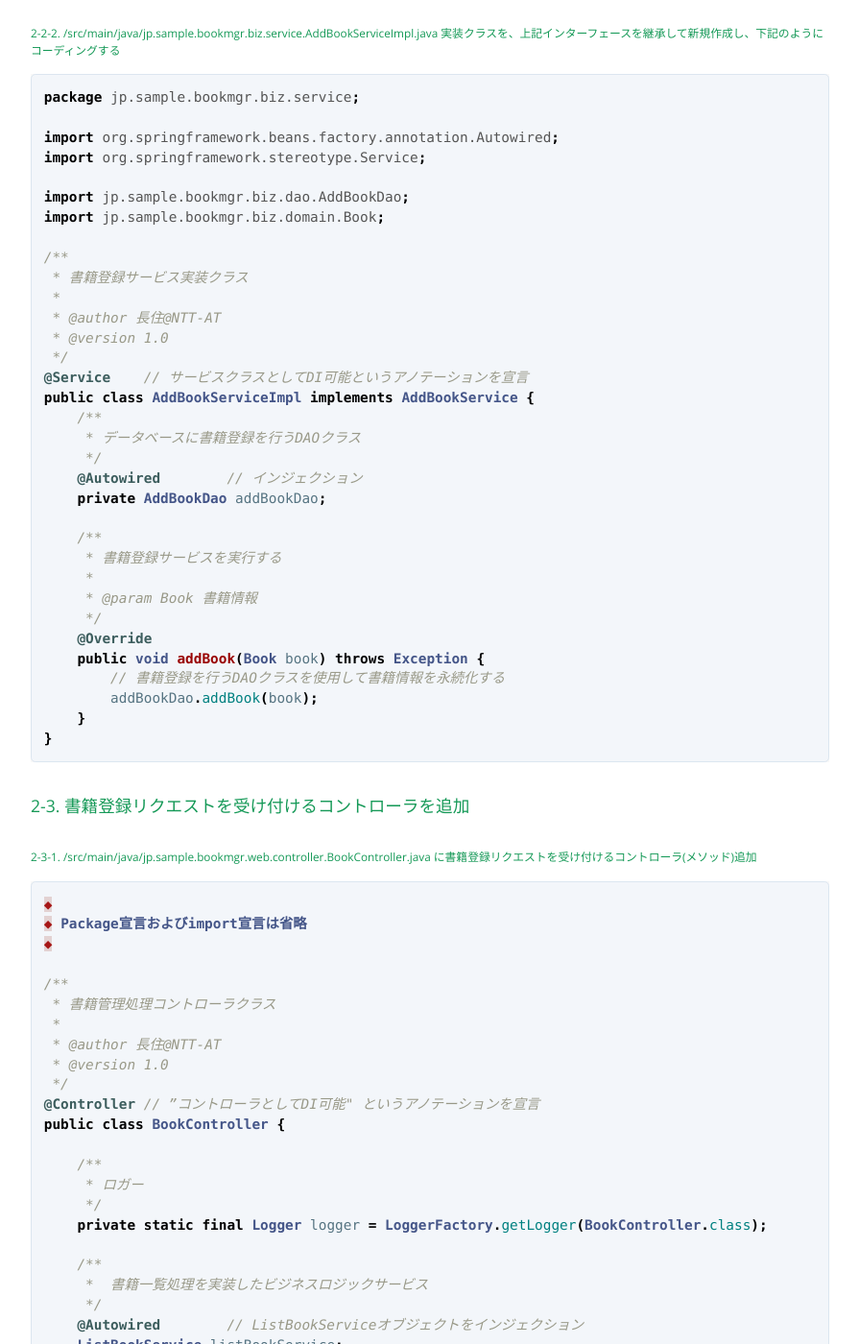
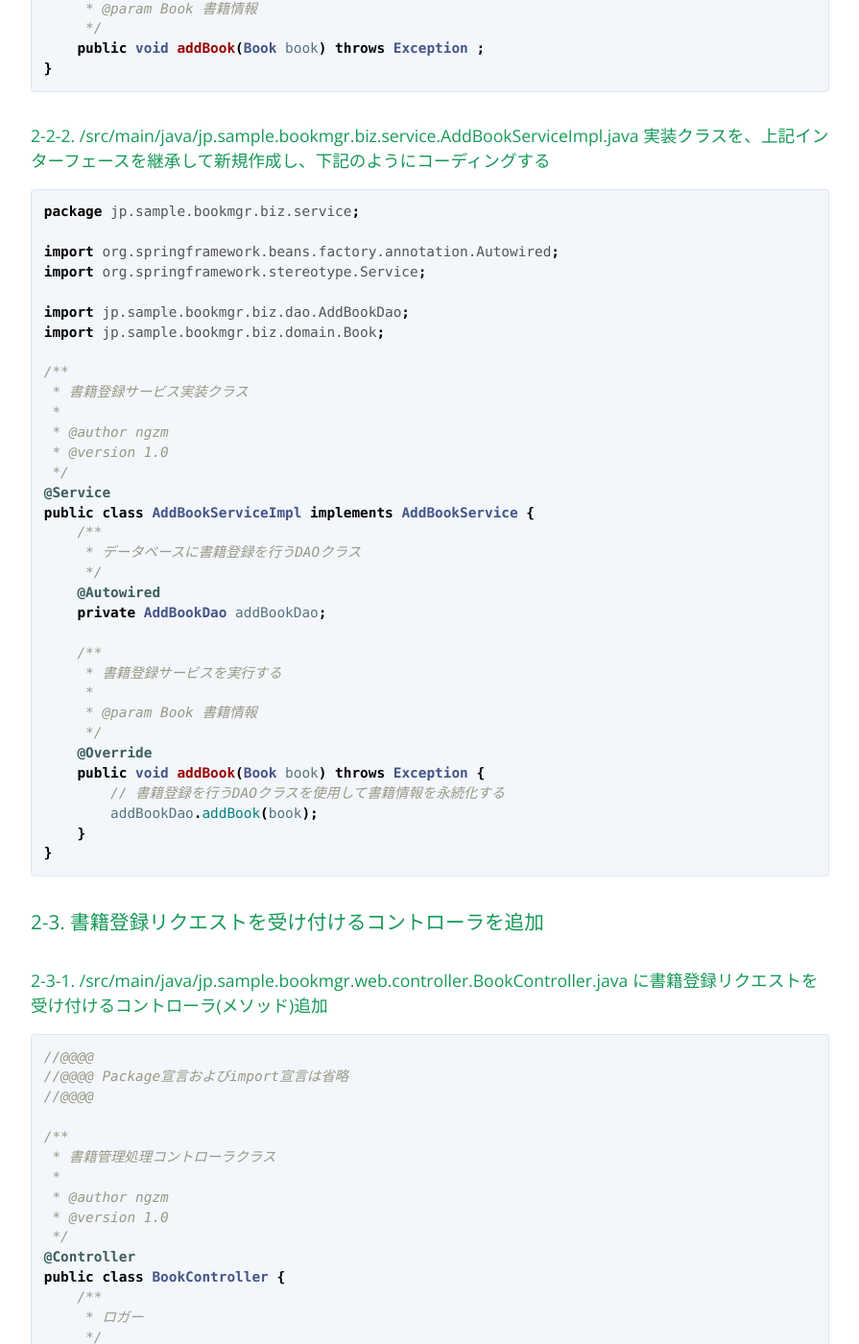
Before and after one commit to ngzm/training-java-spring-entry, a Jekyll site: the page built from _handsons/Spring_STEP05.md, in a window 1280 px wide and 1400 px high, scrolled down 5284 px. Shown: the whole window at 96% size, without its empty margins (192-1087 px from the left). Built offline with Jekyll 4.4.1, drawn with Linux system fonts in a browser that asks for light colours; some of the changed text lies outside the part shown.

Commit message:
ハンズオン資料 STEP05 から STEP07 をリファイン

````diff
--- a/_handsons/Spring_STEP05.md
+++ b/_handsons/Spring_STEP05.md
@@ -4,14 +4,17 @@ step:   "STEP05"
 title:  "Spring JDBC による書籍テーブル更新"
 date:   2017-04-03
 ---
-## 1. 書籍登録フォーム画面を実装する
-#### 1-1. 書籍登録フォーム画面コントローラをきちんと実装
-###### 1-1-1. /src/main/java/jp.sample.bookmgr.web.controller.BookController.java
+
+<h2 class="handson">1. 書籍登録フォーム画面を実装する</h2>
+### 1-1. 書籍登録フォーム画面コントローラをきちんと実装
+#### 1-1-1. /src/main/java/jp.sample.bookmgr.web.controller.BookController.java
+
 ```java
-◆
-◆ 省略
-◆ 53行目付近
-◆
+//@@@@
+//@@@@ 省略
+//@@@@ 53行目付近
+//@@@@
+
     /**
      * 書籍登録フォーム画面コントローラ
      *
@@ -39,11 +41,15 @@ date:   2017-04-03
 }
 ```
 
-#### 1-2. 書籍登録フォーム画面JSP をきちんと修正
-###### 1-2-1. /src/main/webapp/VEB-INF/view/addbookform.jsp
+### 1-2. 書籍登録フォーム画面JSP をきちんと修正
+#### 1-2-1. /src/main/webapp/VEB-INF/view/addbookform.jsp
+
 ```jsp
 <%@ page language="java" contentType="text/html; charset=UTF-8" pageEncoding="UTF-8"%>
-<%@ taglib uri="http://www.springframework.org/tags/form" prefix="form" %>  ◆◆◆ <--この行追加 ◆◆◆
+
+<!-- @@@@ 以下の行を追加 @@@@ -->
+<%@ taglib uri="http://www.springframework.org/tags/form" prefix="form" %>
+
 <!DOCTYPE html>
 <html>
 <head>
@@ -75,9 +83,6 @@ date:   2017-04-03
     <br>
     <input type="submit" value="登録" />
 </form:form>
-◆
-◆ ---- ↑書籍登録フォームをきちんと実装 ----
-◆
 </p>
 
 <hr />
@@ -87,19 +92,19 @@ date:   2017-04-03
 </html>
 ```
 
-★★Spring Formタグの説明は次のサイトがヒントになるかもしれません http://kuwalab.hatenablog.jp/entry/20130118/p1
+Spring Formタグの説明は[こちらのサイト](http://kuwalab.hatenablog.jp/entry/20130118/p1)がヒントになります
 
-#### 1-3. 画面表示テスト
+### 1-3. 画面表示テスト
 書籍一覧画面を表示して書籍登録フォーム画面がきちんと表示されるかどうかをチェックする。
 
-![AddBookForm Image](/images/step5-1.png "AddBookForm Image")
+![AddBookForm Image]({{ site.baseurl }}/images/step5-1.png "AddBookForm Image")
 
 なお、「登録」ボタンを押すと書籍情報登録リクエストが発生しますが、まだ当処理を実装していないので 404エラーとなってしまいます。（このあと実装します）
 
+<h2 class="handson">2. 書籍登録処理を実装する</h2>
+### 2-1. 書籍登録Daoを新規作成
+#### 2-1-1. /src/main/java/jp.sample.bookmgr.biz.dao.AddBookDao.java インターフェースを新規作成し、次のようにコーディング
 
-## 2. 書籍登録処理を実装する
-#### 2-1. 書籍登録Daoを新規作成
-###### 2-1-1. /src/main/java/jp.sample.bookmgr.biz.dao.AddBookDao.java インターフェースを新規作成し、次のようにコーディング
 ```java
 package jp.sample.bookmgr.biz.dao;
 
@@ -110,11 +115,10 @@ import jp.sample.bookmgr.biz.domain.Book;
 /**
  * 書籍登録データアクセスクラスインターフェース
  *
- * @author 長住@NTT-AT
+ * @author ngzm
  * @version 1.0
  */
 public interface AddBookDao {
-
     /**
      * 指定された書籍データをデータベースに登録して永続化するメソッド
      *
@@ -125,7 +129,8 @@ public interface AddBookDao {
 }
 ```
 
-###### 2-1-2. /src/main/java/jp.sample.bookmgr.biz.dao.AddBookDaoSpringJdbc.java 実装クラスを、上記インターフェースを継承しながら新規作成し、以下のようにコーディング
+#### 2-1-2. /src/main/java/jp.sample.bookmgr.biz.dao.AddBookDaoSpringJdbc.java 実装クラスを、上記インターフェースを継承しながら新規作成し、以下のようにコーディング
+
 ```java
 package jp.sample.bookmgr.biz.dao;
 
@@ -140,16 +145,15 @@ import jp.sample.bookmgr.biz.domain.Book;
 /**
  * 書籍登録データアクセス実装クラス
  *
- * @author 長住@NTT-AT
+ * @author ngzm
  * @version 1.0
  */
-@Repository        // DAOとしてDI可能というアノテーションを宣言
+@Repository
 public class AddBookDaoSpringJdbc implements AddBookDao {
-
     /**
      * JDBC制御クラス
      */
-    @Autowired        // インジェクション
+    @Autowired
     private NamedParameterJdbcTemplate template;
 
     /**
@@ -177,8 +181,9 @@ public class AddBookDaoSpringJdbc implements AddBookDao {
 }
 ```
 
-#### 2-2. 書籍登録サービスを新規作成
-###### 2-2-1. /src/main/java/jp.sample.bookmgr.biz.service.AddBookService.java インターフェースを新規作成して、以下のようにコーディング
+### 2-2. 書籍登録サービスを新規作成
+#### 2-2-1. /src/main/java/jp.sample.bookmgr.biz.service.AddBookService.java インターフェースを新規作成して、以下のようにコーディング
+
 ```java
 package jp.sample.bookmgr.biz.service;
 
@@ -187,11 +192,10 @@ import jp.sample.bookmgr.biz.domain.Book;
 /**
  * 書籍登録サービスインターフェース
  *
- * @author 長住@NTT-AT
+ * @author ngzm
  * @version 1.0
  */
 public interface AddBookService {
-
     /**
      * 書籍登録サービスを実行する
      *
@@ -201,7 +205,8 @@ public interface AddBookService {
 }
 ```
 
-###### 2-2-2. /src/main/java/jp.sample.bookmgr.biz.service.AddBookServiceImpl.java 実装クラスを、上記インターフェースを継承して新規作成し、下記のようにコーディングする
+#### 2-2-2. /src/main/java/jp.sample.bookmgr.biz.service.AddBookServiceImpl.java 実装クラスを、上記インターフェースを継承して新規作成し、下記のようにコーディングする
+
 ```java
 package jp.sample.bookmgr.biz.service;
 
@@ -214,15 +219,15 @@ import jp.sample.bookmgr.biz.domain.Book;
 /**
  * 書籍登録サービス実装クラス
  *
- * @author 長住@NTT-AT
+ * @author ngzm
  * @version 1.0
  */
-@Service    // サービスクラスとしてDI可能というアノテーションを宣言
+@Service
 public class AddBookServiceImpl implements AddBookService {
     /**
      * データベースに書籍登録を行うDAOクラス
      */
-    @Autowired        // インジェクション
+    @Autowired
     private AddBookDao addBookDao;
 
     /**
@@ -238,22 +243,22 @@ public class AddBookServiceImpl implements AddBookService {
 }
 ```
 
-#### 2-3. 書籍登録リクエストを受け付けるコントローラを追加
-###### 2-3-1. /src/main/java/jp.sample.bookmgr.web.controller.BookController.java に書籍登録リクエストを受け付けるコントローラ(メソッド)追加
+### 2-3. 書籍登録リクエストを受け付けるコントローラを追加
+#### 2-3-1. /src/main/java/jp.sample.bookmgr.web.controller.BookController.java に書籍登録リクエストを受け付けるコントローラ(メソッド)追加
+
 ```java
-◆
-◆ Package宣言およびimport宣言は省略
-◆
+//@@@@
+//@@@@ Package宣言およびimport宣言は省略
+//@@@@
 
 /**
  * 書籍管理処理コントローラクラス
  *
- * @author 長住@NTT-AT
+ * @author ngzm
  * @version 1.0
  */
-@Controller // ”コントローラとしてDI可能" というアノテーションを宣言
+@Controller
 public class BookController {
-
     /**
      * ロガー
      */
@@ -262,20 +267,18 @@ public class BookController {
     /**
      *  書籍一覧処理を実装したビジネスロジックサービス
      */
-    @Autowired        // ListBookServiceオブジェクトをインジェクション
+    @Autowired
     ListBookService listBookService;
 
-◆
-◆ ---- ↓書籍登録サービスオブジェクトのインジェクション宣言を追記 ----
-◆
+//@@@@
+//@@@@ 書籍登録サービスオブジェクトのインジェクション宣言を追記
+//@@@@
+
     /**
      *  書籍登録処理を実装したビジネスロジックサービス
      */
-    @Autowired        // インジェクション
+    @Autowired
     AddBookService addBookService;
-◆
-◆ ---- ↑書籍登録サービスオブジェクトのインジェクション宣言を追記 ----
-◆
 
     /**
      * 書籍一覧画面コントローラ
@@ -340,33 +344,36 @@ public class BookController {
         // とりあえず、メイン画面に戻るようにする
         return "main";
     }
-◆
-◆ ---- ↑書籍登録コントローラを追記 ----
-◆
+
+//@@@@
+//@@@@ 書籍登録コントローラここまで
+//@@@@
 }
 ```
 
-#### 2-4. 画面表示テスト
+### 2-4. 画面表示テスト
 書籍登録フォーム画面から下記の書籍データを投入してデータベースに登録させてみましょう。
 
-![AddBookForm Image](/images/step5-2.png "AddBookForm Image")
+![AddBookForm Image]({{ site.baseurl }}/images/step5-2.png "AddBookForm Image")
 
 正常に登録できたでしょうか？
 登録できたら書籍一覧画面に移動して、今登録したデータが表示されることを確認してください。
 
-![Bookist Image](/images/step5-3.png "BookList Image")
+![Bookist Image]({{ site.baseurl }}/images/step5-3.png "BookList Image")
 
-★★★注意★★★ **ここでは、英数字のみでテストしてください。（漢字、ひらがな等は文字化けするため）**
+注意 **ここでは、英数字のみでテストしてください。（漢字、ひらがな等は文字化けするため）**
 日本語を入力すると文字化けの対策は、STEP6で行います。
 
-## 3. 書籍登録結果を表示する画面に遷移する
-#### 3-1. 書籍登録コントローラから処理結果画面Viewにリダイレクト
-###### 3-1-1. /src/main/java/jp.sample.bookmgr.web.controller.BookController.java 修正・追加
+<h2 class="handson">3. 書籍登録結果を表示する画面に遷移する</h2>
+### 3-1. 書籍登録コントローラから処理結果画面Viewにリダイレクト
+#### 3-1-1. /src/main/java/jp.sample.bookmgr.web.controller.BookController.java 修正・追加
+
 ```java
-◆
-◆ 省略
-◆ 78行目付近
-◆
+//@@@@
+//@@@@ 省略
+//@@@@ 78行目付近
+//@@@@
+
     /**
      * 書籍登録処理コントローラ
      *
@@ -405,14 +412,14 @@ public class BookController {
 
         return "result";
     }
-◆
-◆ ---- ↑処理結果画面コントローラを追加 ----
-◆
+
+//@@@@ ここまで @@@@
 }
 ```
 
-#### 3-2. 書籍登録結果画面JSPを新規作成
-###### 3-2-1. /src/main/webapp/WEB-INF/views/result.jsp ファイルを新規作成して、以下のようにコーディング
+### 3-2. 書籍登録結果画面JSPを新規作成
+#### 3-2-1. /src/main/webapp/WEB-INF/views/result.jsp ファイルを新規作成して、以下のようにコーディング
+
 ```jsp
 <%@ page language="java" contentType="text/html; charset=UTF-8" pageEncoding="UTF-8"%>
 <!DOCTYPE html>
@@ -435,10 +442,10 @@ public class BookController {
 </html>
 ```
 
-#### 3-3. 画面表示テスト
+### 3-3. 画面表示テスト
 書籍登録画面→登録結果画面 に遷移することを確認します。
 
-![AddBookResult Image](/images/step5-4.png "AddBookResult Image")
+![AddBookResult Image]({{ site.baseurl }}/images/step5-4.png "AddBookResult Image")
 
-★★★注意★★★ **ここでは、英数字のみでテストしてください。（漢字、ひらがな等は文字化けするため）**
+注意 **ここでは、英数字のみでテストしてください。（漢字、ひらがな等は文字化けするため）**
 日本語を入力すると文字化けする！の対策は、STEP6で行います。
````
Also changed, not shown: other parts of _handsons/Spring_STEP05.md (+21 -19 lines), _handsons/Spring_STEP06.md (+115 -103 lines), _handsons/Spring_STEP07.md (+76 -64 lines).
